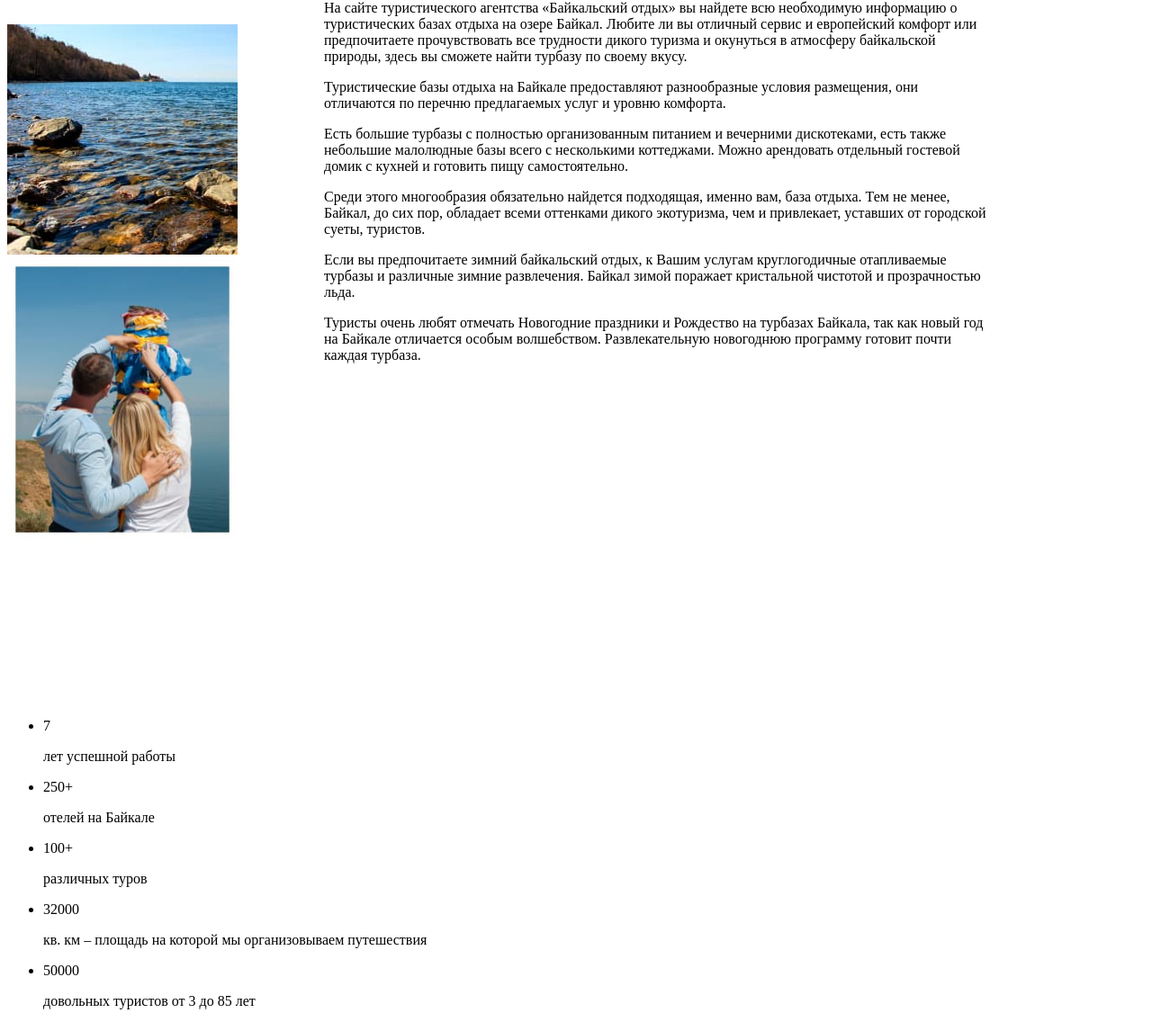
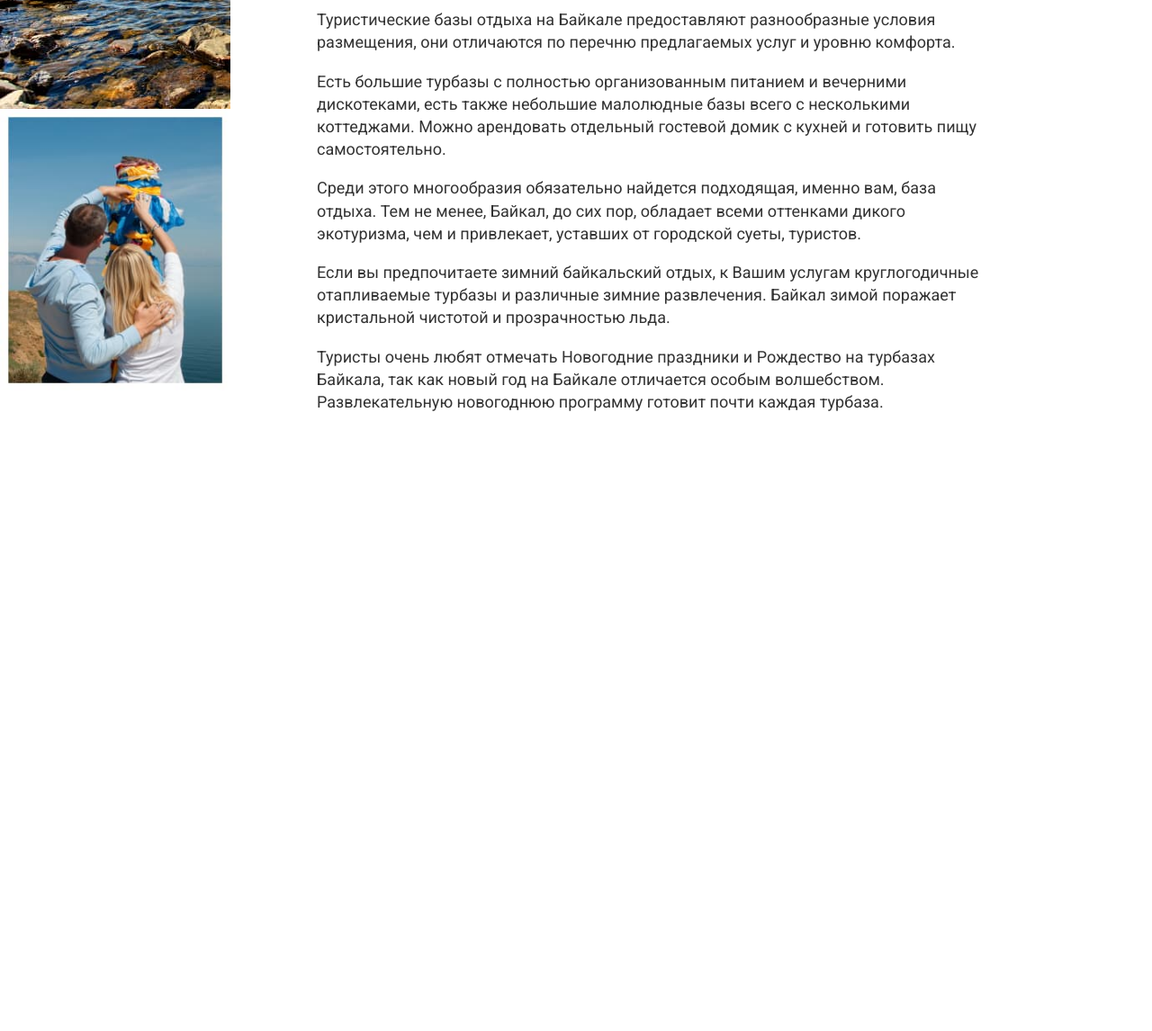
Before and after one commit to Alazardovich/additional-work, a plain HTML site: page index.html in a window 1280 px wide. Shown: the part 206-1352 px from the top of the page at 90% size. After the commit the page ends 800 px from the top, so only its background shows below. Drawn offline with Linux system fonts and the light colour scheme.

Commit message:
starts work

```diff
--- a/css/style.css
+++ b/css/style.css
@@ -11,10 +11,21 @@
   clip: rect(0 0 0 0);
   overflow: hidden;
 }
+body {
+  margin: 0;
+  padding: 0;
+}
+img {
+  display: block;
+}
 .us-section {
   position: relative;
   display: inline-block;
+  align-items: center;
+  justify-content: center;
   width: 1088px;
+  margin: 0;
+  padding: 0;
 }
 .us-title {
   font-family: PT Serif;
@@ -24,20 +35,19 @@
   line-height: 130%;
   text-align: center;
   text-transform: uppercase;
-  padding-top: 80px;
   color: #000000;
+  padding: 0;
+  margin: 0;
 }
 .foto-us {
   display: inline-block;
-
-  padding: 0;
   width: 352px;
   height: 752px;
 }
 .foto-us:first-child {
   position: absolute;
-  top: 182px;
-  left: 38px;
+  top: 0;
+  left: 0;
   width: 20px;
   height: 30px;
   outline: 2px solid teal;
@@ -45,12 +55,24 @@
 .foto-us:last-child {
   display: block;
   z-index: 99;
-  top: 205px;
-  left: 296px;
+  bottom: 0;
+  left: 0;
 }
 .us-text {
   position: absolute;
-  top: 182px;
+  top: 0;
   right: 0;
   width: 736px;
 }
+.text-list {
+  font-family: Roboto;
+  font-style: normal;
+  font-weight: normal;
+  font-size: 18px;
+  line-height: 140%;
+  color: #333333;
+}
+.text-list:first-child {
+  padding-top: 0;
+  margin-top: 0;
+}
--- a/index.html
+++ b/index.html
@@ -14,44 +14,34 @@
 
 </body>
 </html>
-<section class="us-section"><h2 class="visually-hidden"></h2>
+<section><h2 class="visually-hidden"></h2>
     <p class="us-title"><b>Байкальский отдых с нами – это легко!</b></p>
+    <div class="us-section">
     <div class="foto-us">
         <img src="images/Untitled.jpg" ult="Ррозрачная вода у берега" width="256">
         <img src="images/73.jpg" Ult="Семейный отдых" width="256">
     </div>
     <div class="us-text">
-        <p>На сайте туристического агентства «Байкальский отдых» вы найдете всю необходимую информацию о туристических базах отдыха
+        <p class="text-list">На сайте туристического агентства «Байкальский отдых» вы найдете всю необходимую информацию о туристических базах отдыха
         на озере Байкал. Любите ли вы отличный сервис и европейский комфорт или предпочитаете прочувствовать все трудности
         дикого туризма и окунуться в атмосферу байкальской природы, здесь вы сможете найти турбазу по своему вкусу.
         </p>
-        <p>Туристические базы отдыха на Байкале предоставляют разнообразные условия размещения, они отличаются по перечню
+        <p class="text-list">Туристические базы отдыха на Байкале предоставляют разнообразные условия размещения, они отличаются по перечню
         предлагаемых услуг и уровню комфорта.
         </p>
-        <p>Есть большие турбазы с полностью организованным питанием и вечерними дискотеками, есть также небольшие малолюдные базы
+        <p class="text-list">Есть большие турбазы с полностью организованным питанием и вечерними дискотеками, есть также небольшие малолюдные базы
         всего с несколькими коттеджами. Можно арендовать отдельный гостевой домик с кухней и готовить пищу самостоятельно.
         </p>
-        <p>Среди этого многообразия обязательно найдется подходящая, именно вам, база отдыха. Тем не менее, Байкал, до сих пор,
+        <p class="text-list">Среди этого многообразия обязательно найдется подходящая, именно вам, база отдыха. Тем не менее, Байкал, до сих пор,
         обладает всеми оттенками дикого экотуризма, чем и привлекает, уставших от городской суеты, туристов.
         </p>
-        <p>Если вы предпочитаете зимний байкальский отдых, к Вашим услугам круглогодичные отапливаемые турбазы и различные зимние
+        <p class="text-list">Если вы предпочитаете зимний байкальский отдых, к Вашим услугам круглогодичные отапливаемые турбазы и различные зимние
         развлечения. Байкал зимой поражает кристальной чистотой и прозрачностью льда.
         </p>
-        <p>Туристы очень любят отмечать Новогодние праздники и Рождество на турбазах Байкала, так как новый год на Байкале
+        <p class="text-list">Туристы очень любят отмечать Новогодние праздники и Рождество на турбазах Байкала, так как новый год на Байкале
         отличается особым волшебством. Развлекательную новогоднюю программу готовит почти каждая турбаза.
         </p>
     </div>
-    <h3></h3>
-    <ul>
-        <li>7<p>лет успешной
-        работы</p></li>
-        <li>250+<p>отелей
-        на Байкале</p></li>
-        <li>100+<p>различных
-        туров</p></li>
-        <li>32000<p>кв. км – площадь на которой мы
-        организовываем путешествия</p></li>
-        <li>50000<p>довольных туристов
-        от 3 до 85 лет</p></li>
-    </ul>
+    </div>
+
 </section>
```
